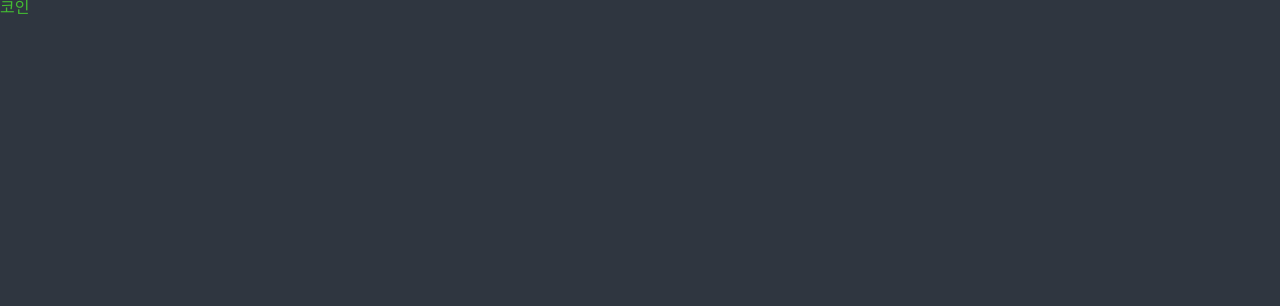
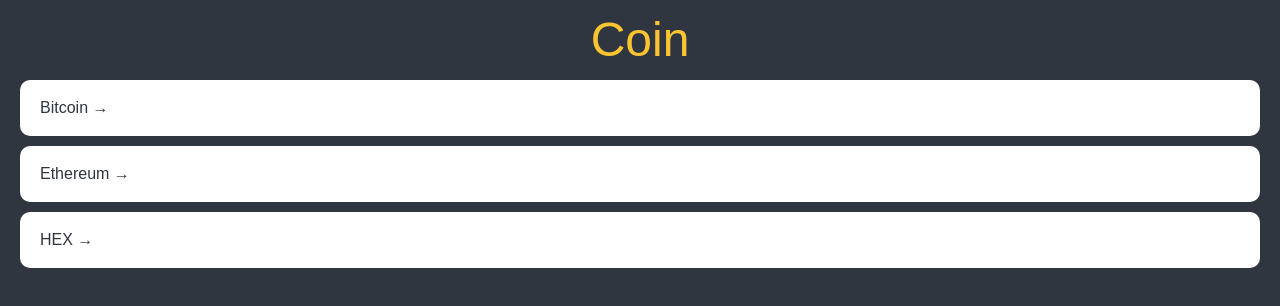
Before and after one commit to mangosteen977/react-master, a React (Create React App) app in the folder react-typescript/: page / in a window 1280 px wide. Shown: the top 306 px of the page. Built offline with nearby package versions, Linux system fonts and the light colour scheme.

Commit message:
[react-router-dom@5.3.0] Set CSS for coins view.

```diff
--- a/react-typescript/src/App.tsx
+++ b/react-typescript/src/App.tsx
@@ -64,6 +64,7 @@
   }
   a {
     text-decoration : none;
+    color : inherit;
   }
 `;
 function App() {
--- a/react-typescript/src/routes/Coins.tsx
+++ b/react-typescript/src/routes/Coins.tsx
@@ -1,9 +1,82 @@
+import { Link } from "react-router-dom";
 import styled from "styled-components";
 
+const Container = styled.div`
+  padding: 0px 20px;
+`;
+const Header = styled.header`
+  height: 10vh;
+  display: flex;
+  justify-content: center;
+  align-items: center;
+`;
+const CoinList = styled.ul``;
+const Coin = styled.li`
+  background-color: white;
+  color: ${(props) => props.theme.bgColor};
+  margin-bottom: 10px;
+  border-radius: 10px;
+  a {
+    padding: 20px;
+    transition: color 0.2s ease-in;
+    display: block;
+  }
+  &:hover {
+    a {
+      color: ${(props) => props.theme.accentColor};
+    }
+  }
+`;
 const Title = styled.h1`
   color: ${(props) => props.theme.accentColor};
+  font-size: 48px;
 `;
+
+const coins = [
+  {
+    id: "btc-bitcoin",
+    name: "Bitcoin",
+    symbol: "BTC",
+    rank: 1,
+    is_new: false,
+    is_active: true,
+    type: "coin",
+  },
+  {
+    id: "eth-ethereum",
+    name: "Ethereum",
+    symbol: "ETH",
+    rank: 2,
+    is_new: false,
+    is_active: true,
+    type: "coin",
+  },
+  {
+    id: "hex-hex",
+    name: "HEX",
+    symbol: "HEX",
+    rank: 3,
+    is_new: false,
+    is_active: true,
+    type: "token",
+  },
+];
+
 function Coins() {
-  return <Title>코인</Title>;
+  return (
+    <Container>
+      <Header>
+        <Title>Coin</Title>
+      </Header>
+      <CoinList>
+        {coins.map((coin) => (
+          <Coin key={coin.id}>
+            <Link to={`/${coin.id}`}>{coin.name} &rarr;</Link>
+          </Coin>
+          // &rarr; :  →
+        ))}
+      </CoinList>
+    </Container>
+  );
 }
 export default Coins;
--- a/react-typescript/src/theme.ts
+++ b/react-typescript/src/theme.ts
@@ -4,5 +4,5 @@
 export const theme: DefaultTheme = {
   bgColor: "#2f3640",
   textColor: "#f5f6fa",
-  accentColor: "#44bd32",
+  accentColor: "#fbc531",
 };
```
